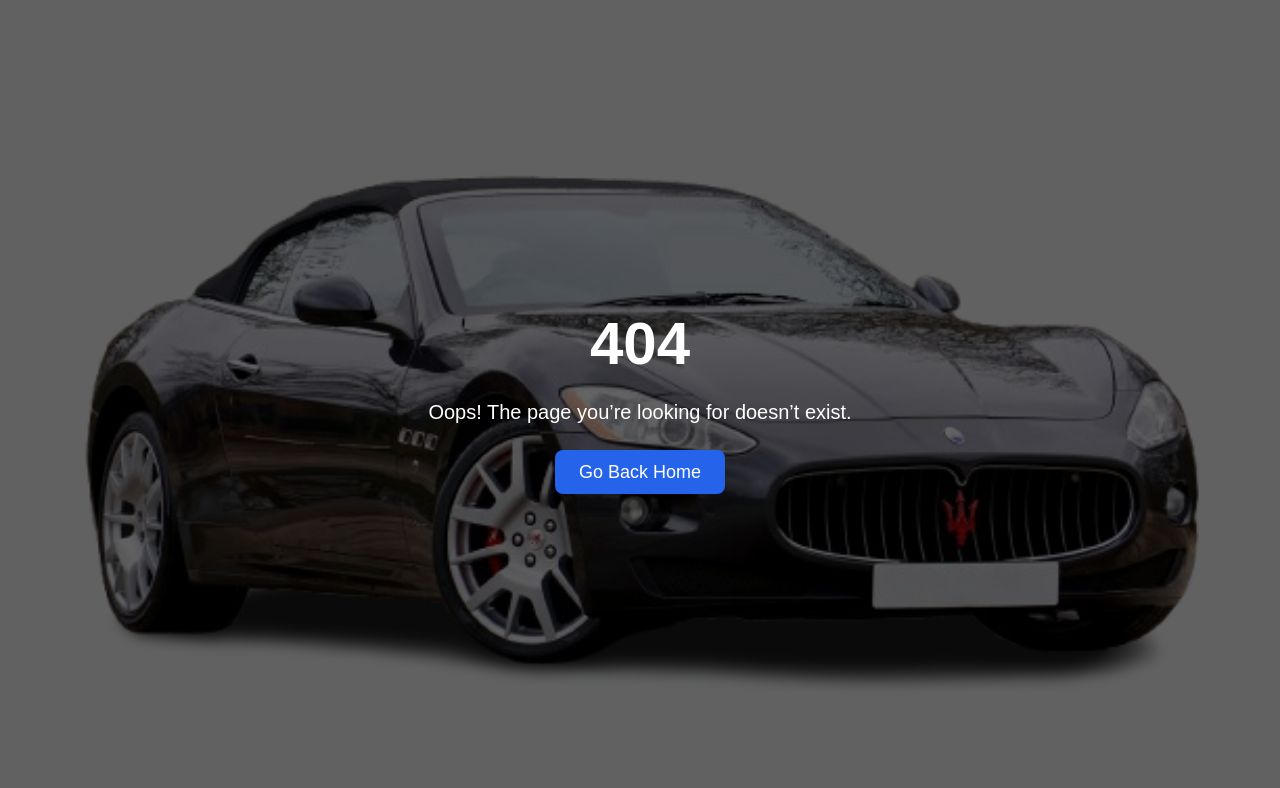
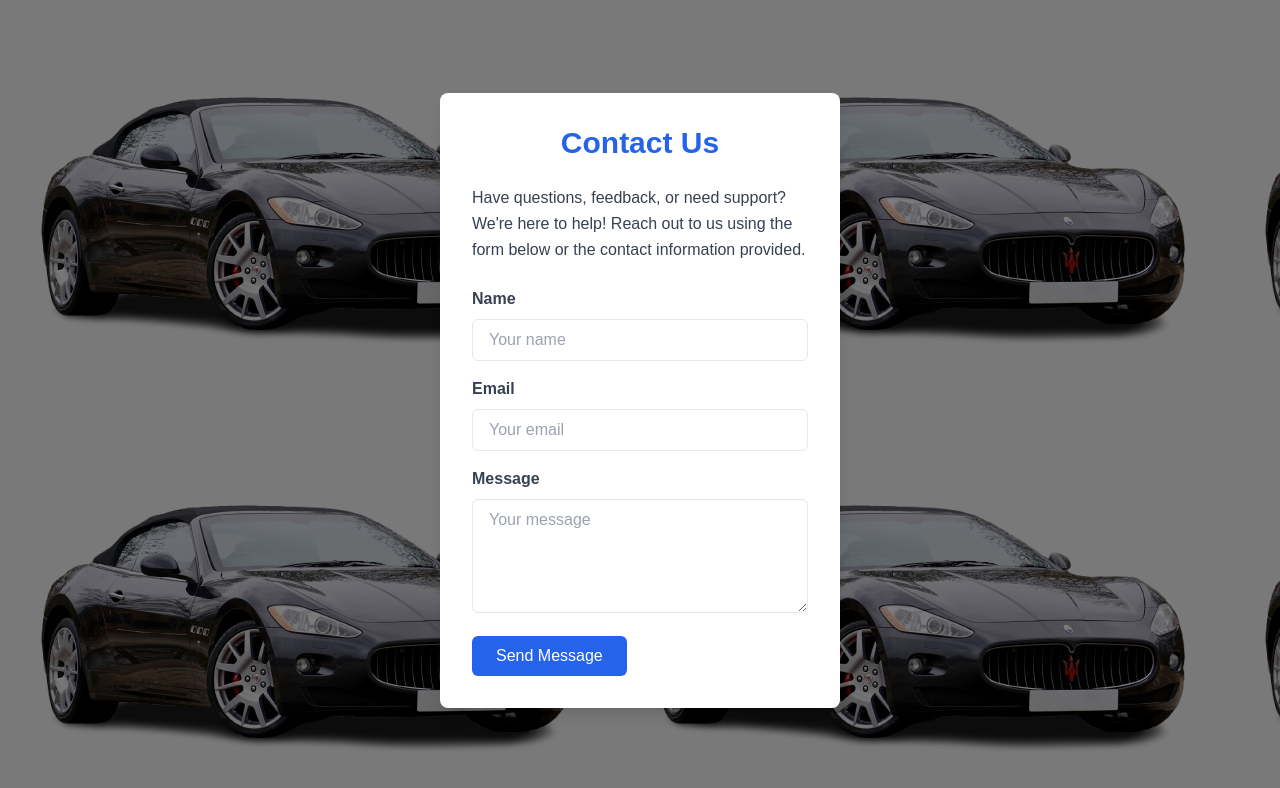
Before and after one commit to Fortunechinenyem/CARIBEX, a Next.js app: page /contact in a window 1280 px wide. Before the commit this address had no page. Shown: the top 788 px of the page. Built offline with nearby package versions, Linux system fonts and the light colour scheme.

Commit message:
feat:about and contact pages, updated homepage

```diff
--- /dev/null
+++ b/app/components/FeaturedCars.js
@@ -0,0 +1,30 @@
+import Link from "next/link";
+
+const FeaturedCars = ({ cars }) => {
+  return (
+    <div className="container mx-auto px-6 py-10">
+      <h2 className="text-2xl font-bold text-blue-600 mb-6">Featured Cars</h2>
+      <div className="grid grid-cols-1 sm:grid-cols-2 lg:grid-cols-3 gap-6">
+        {cars.map((car) => (
+          <div
+            key={car.id}
+            className="border rounded-md p-4 shadow hover:shadow-lg transition-shadow"
+          >
+            <h3 className="text-xl font-semibold text-gray-800 mb-2">
+              {car.name}
+            </h3>
+            <p className="text-gray-600 mb-4">{car.description}</p>
+            <Link
+              href={`/auctions/${car.id}`}
+              className="text-blue-600 hover:underline"
+            >
+              View Details
+            </Link>
+          </div>
+        ))}
+      </div>
+    </div>
+  );
+};
+
+export default FeaturedCars;
--- a/app/components/common/Footer.js
+++ b/app/components/common/Footer.js
@@ -21,13 +21,13 @@ const Footer = () => {
               </Link>
             </li>
             <li>
-              <Link href="/dashboard/seller" className="hover:text-blue-400">
-                Seller Dashboard
+              <Link href="/about" className="hover:text-blue-400">
+                About
               </Link>
             </li>
             <li>
-              <Link href="/dashboard/admin" className="hover:text-blue-400">
-                Admin Dashboard
+              <Link href="/contact" className="hover:text-blue-400">
+                Contact
               </Link>
             </li>
             <li>
--- /dev/null
+++ b/pages/about.js
@@ -0,0 +1,87 @@
+import Image from "next/image";
+import Link from "next/link";
+
+const About = () => {
+  return (
+    <div>
+      <div className="">
+        <div
+          className="h-[60vh] min-h-screen bg-gray-100 relative bg-cover bg-center flex items-center justify-center"
+          style={{
+            backgroundImage: 'url("/images/hero.png")',
+          }}
+          aria-label="Hero section showcasing our car auction platform"
+        >
+          <div className="absolute inset-0 bg-black bg-opacity-50"></div>
+          <div className="relative z-10 text-center text-white px-6">
+            <h1 className="text-4xl font-bold mb-4">About Us</h1>
+            <p className="text-lg">
+              Simplifying car auctions with secure and transparent online
+              platforms.
+            </p>
+          </div>
+        </div>
+        <div className="container mx-auto px-6 py-12">
+          <div className="grid grid-cols-1 md:grid-cols-2 gap-8 items-center">
+            <div>
+              <h2 className="text-3xl font-bold text-blue-600 mb-4">
+                Who We Are
+              </h2>
+              <p className="text-gray-700 leading-relaxed mb-4">
+                We are a trusted platform connecting car buyers and sellers. Our
+                mission is to make the process of buying and selling cars
+                seamless, transparent, and secure. Whether you're a buyer
+                searching for the perfect car or a seller looking for a wide
+                audience, we've got you covered.
+              </p>
+              <p className="text-gray-700 leading-relaxed">
+                Our platform is designed to provide a user-friendly experience,
+                ensuring all transactions are smooth and hassle-free. Join us in
+                revolutionizing car auctions with cutting-edge technology and a
+                customer-first approach.
+              </p>
+            </div>
+
+            <div>
+              <Image
+                src="/images/pix1.jpg"
+                width={300}
+                height={300}
+                alt="Overview of car auctions"
+                className="rounded-lg shadow-lg w-full"
+                priority
+              />
+            </div>
+          </div>
+        </div>
+        <div className="bg-blue-600 py-12">
+          <div className="container mx-auto text-center">
+            <h3 className="text-2xl font-bold text-white mb-4">
+              Ready to get started?
+            </h3>
+            <p className="text-white mb-6">
+              Explore our auctions or list your car today and experience the
+              ease of online car auctions.
+            </p>
+            <div className="space-x-4">
+              <Link
+                href="/auctions"
+                className="bg-white text-blue-600 px-6 py-3 rounded-md font-bold hover:bg-gray-200"
+              >
+                View Auctions
+              </Link>
+              <Link
+                href="/contact"
+                className="bg-white text-blue-600 px-6 py-3 rounded-md font-bold hover:bg-gray-200"
+              >
+                Contact Us
+              </Link>
+            </div>
+          </div>
+        </div>
+      </div>
+    </div>
+  );
+};
+
+export default About;
--- /dev/null
+++ b/pages/contact.js
@@ -0,0 +1,75 @@
+const Contact = () => {
+  return (
+    <div
+      className="min-h-screen flex items-center justify-center bg-gray-100"
+      style={{
+        backgroundImage: 'url("/images/hero.png")',
+      }}
+    >
+      <div className="absolute inset-0 bg-black bg-opacity-50"></div>
+      <div className="relative z-10 w-full max-w-md px-6">
+        <div className="bg-white shadow-lg rounded-lg p-8">
+          <h1 className="text-3xl font-bold mb-6 text-center text-blue-600">
+            Contact Us
+          </h1>
+          <p className="text-gray-700 leading-relaxed mb-6">
+            Have questions, feedback, or need support? We're here to help! Reach
+            out to us using the form below or the contact information provided.
+          </p>
+          <form className="max-w-lg">
+            <div className="mb-4">
+              <label
+                htmlFor="name"
+                className="block text-gray-700 font-bold mb-2"
+              >
+                Name
+              </label>
+              <input
+                type="text"
+                id="name"
+                className="border rounded-md px-4 py-2 w-full"
+                placeholder="Your name"
+              />
+            </div>
+            <div className="mb-4">
+              <label
+                htmlFor="email"
+                className="block text-gray-700 font-bold mb-2"
+              >
+                Email
+              </label>
+              <input
+                type="email"
+                id="email"
+                className="border rounded-md px-4 py-2 w-full"
+                placeholder="Your email"
+              />
+            </div>
+            <div className="mb-4">
+              <label
+                htmlFor="message"
+                className="block text-gray-700 font-bold mb-2"
+              >
+                Message
+              </label>
+              <textarea
+                id="message"
+                className="border rounded-md px-4 py-2 w-full"
+                rows="4"
+                placeholder="Your message"
+              ></textarea>
+            </div>
+            <button
+              type="submit"
+              className="bg-blue-600 text-white px-6 py-2 rounded-md hover:bg-blue-700"
+            >
+              Send Message
+            </button>
+          </form>
+        </div>
+      </div>
+    </div>
+  );
+};
+
+export default Contact;
--- a/pages/index.js
+++ b/pages/index.js
@@ -1,4 +1,5 @@
 "use client";
+
 import Image from "next/image";
 import Navbar from "../app/components/common/Navbar";
 import Footer from "@/app/components/common/Footer";
@@ -46,69 +47,129 @@ const Home = () => {
           </div>
         </section>
 
+        <section className="py-12 bg-white">
+          <div className="container mx-auto text-center">
+            <h2 className="text-2xl font-bold text-gray-800 mb-6">
+              Explore by Category
+            </h2>
+            <div className="flex justify-center space-x-6">
+              {["SUVs", "Sedans", "Trucks"].map((category) => (
+                <Link
+                  key={category}
+                  href={`/categories/${category.toLowerCase()}`}
+                  className="bg-blue-600 text-white px-6 py-3 rounded shadow-md hover:bg-blue-700"
+                >
+                  {category}
+                </Link>
+              ))}
+            </div>
+          </div>
+        </section>
+
         <section className="py-12">
           <div className="container mx-auto">
             <h2 className="text-2xl font-bold text-gray-800 mb-6">
               Featured Auctions
             </h2>
             <div className="grid grid-cols-1 md:grid-cols-2 lg:grid-cols-3 gap-6">
-              <div className="bg-white rounded shadow-md overflow-hidden">
+              {[
+                {
+                  name: "2018 Toyota Camry",
+                  price: "₦2,500,000",
+                  img: "/images/car1.PNG",
+                },
+                {
+                  name: "2020 Lexus Rx 350",
+                  price: "₦2,500,000",
+                  img: "/images/caribex.PNG",
+                },
+                {
+                  name: "2020 Hyundai Tucson",
+                  price: "₦2,500,000",
+                  img: "/images/caribex2.PNG",
+                },
+              ].map((car, index) => (
+                <div
+                  key={index}
+                  className="bg-white rounded shadow-md overflow-hidden"
+                >
                   <Image
-                  src="/images/car1.PNG"
-                  alt="Car Image"
+                    src={car.img}
+                    alt={car.name}
                     width={500}
                     height={500}
                     className="w-full h-40 object-cover"
                   />
                   <div className="p-4">
                     <h3 className="text-lg font-bold text-gray-800">
-                    2018 Toyota Camry
+                      {car.name}
                     </h3>
-                  <p className="text-gray-600">Starting Bid: ₦2,500,000</p>
+                    <p className="text-gray-600">Starting Bid: {car.price}</p>
                     <button className="bg-blue-600 text-white px-4 py-2 mt-4 rounded hover:bg-blue-700">
                       <Link href="/auctions">View Auction</Link>
                     </button>
                   </div>
                 </div>
-              <div className="bg-white rounded shadow-md overflow-hidden">
-                <Image
-                  src="/images/caribex.PNG"
-                  alt="Car Image"
-                  width={500}
-                  height={500}
-                  className="w-full h-40 object-cover"
-                />
-                <div className="p-4">
-                  <h3 className="text-lg font-bold text-gray-800">
-                    2020 Lexus Rx 350
-                  </h3>
-                  <p className="text-gray-600">Starting Bid: ₦2,500,000</p>
-                  <button className="bg-blue-600 text-white px-4 py-2 mt-4 rounded hover:bg-blue-700">
-                    <Link href="/auctions">View Auction</Link>
-                  </button>
-                </div>
-              </div>
-              <div className="bg-white rounded shadow-md overflow-hidden">
-                <Image
-                  src="/images/caribex2.PNG"
-                  alt="Car Image"
-                  width={500}
-                  height={500}
-                  className="w-full h-40 object-cover"
-                />
-                <div className="p-4">
-                  <h3 className="text-lg font-bold text-gray-800">
-                    2020 Hyudai Tucson
-                  </h3>
-                  <p className="text-gray-600">Starting Bid: ₦2,500,000</p>
-                  <button className="bg-blue-600 text-white px-4 py-2 mt-4 rounded hover:bg-blue-700">
-                    <Link href="/auctions">View Auction</Link>
-                  </button>
-                </div>
-              </div>
+              ))}
             </div>
           </div>
         </section>
+
+        <section className="py-12 bg-gray-100">
+          <div className="container mx-auto text-center">
+            <h2 className="text-2xl font-bold text-gray-800 mb-6">
+              What Our Users Say
+            </h2>
+            <div className="grid grid-cols-1 md:grid-cols-3 gap-6">
+              {[
+                {
+                  name: "Jane Zeruba",
+                  feedback: "The bidding process was seamless and fun!",
+                },
+                {
+                  name: "Iya Khalid",
+                  feedback: "I found my dream car at a great price!",
+                },
+                {
+                  name: "Meruwa Crsytal",
+                  feedback: "Excellent customer support and verified listings!",
+                },
+              ].map((testimonial, index) => (
+                <div
+                  key={index}
+                  className="bg-white rounded shadow-md p-4 text-gray-800"
+                >
+                  <p className="italic">"{testimonial.feedback}"</p>
+                  <h3 className="font-bold mt-4">- {testimonial.name}</h3>
+                </div>
+              ))}
+            </div>
+          </div>
+        </section>
+
+        <section className="py-12 bg-blue-600 text-white">
+          <div className="container mx-auto text-center">
+            <h2 className="text-2xl font-bold mb-4">Stay Updated</h2>
+            <p className="mb-6">
+              Sign up for our newsletter to get the latest updates on upcoming
+              auctions and featured listings.
+            </p>
+            <form className="flex justify-center space-x-4">
+              <input
+                type="email"
+                placeholder="Enter your email"
+                className="px-4 py-3 rounded border border-gray-300 text-gray-800"
+              />
+              <button
+                type="submit"
+                className="bg-white text-blue-600 px-6 py-3 rounded hover:bg-gray-200"
+              >
+                Subscribe
+              </button>
+            </form>
+          </div>
+        </section>
+
         <Footer />
       </main>
     </>
--- a/pages/payment.js
+++ b/pages/payment.js
@@ -12,6 +12,7 @@ if (!process.env.NEXT_PUBLIC_STRIPE_PUBLIC_KEY) {
 }
 
 const stripePromise = loadStripe(process.env.NEXT_PUBLIC_STRIPE_PUBLIC_KEY);
+console.log("Stripe Public Key:", process.env.NEXT_PUBLIC_STRIPE_PUBLIC_KEY);
 
 const CheckoutForm = () => {
   const stripe = useStripe();
```
Lines whose indentation alone changed are shown as unchanged.
